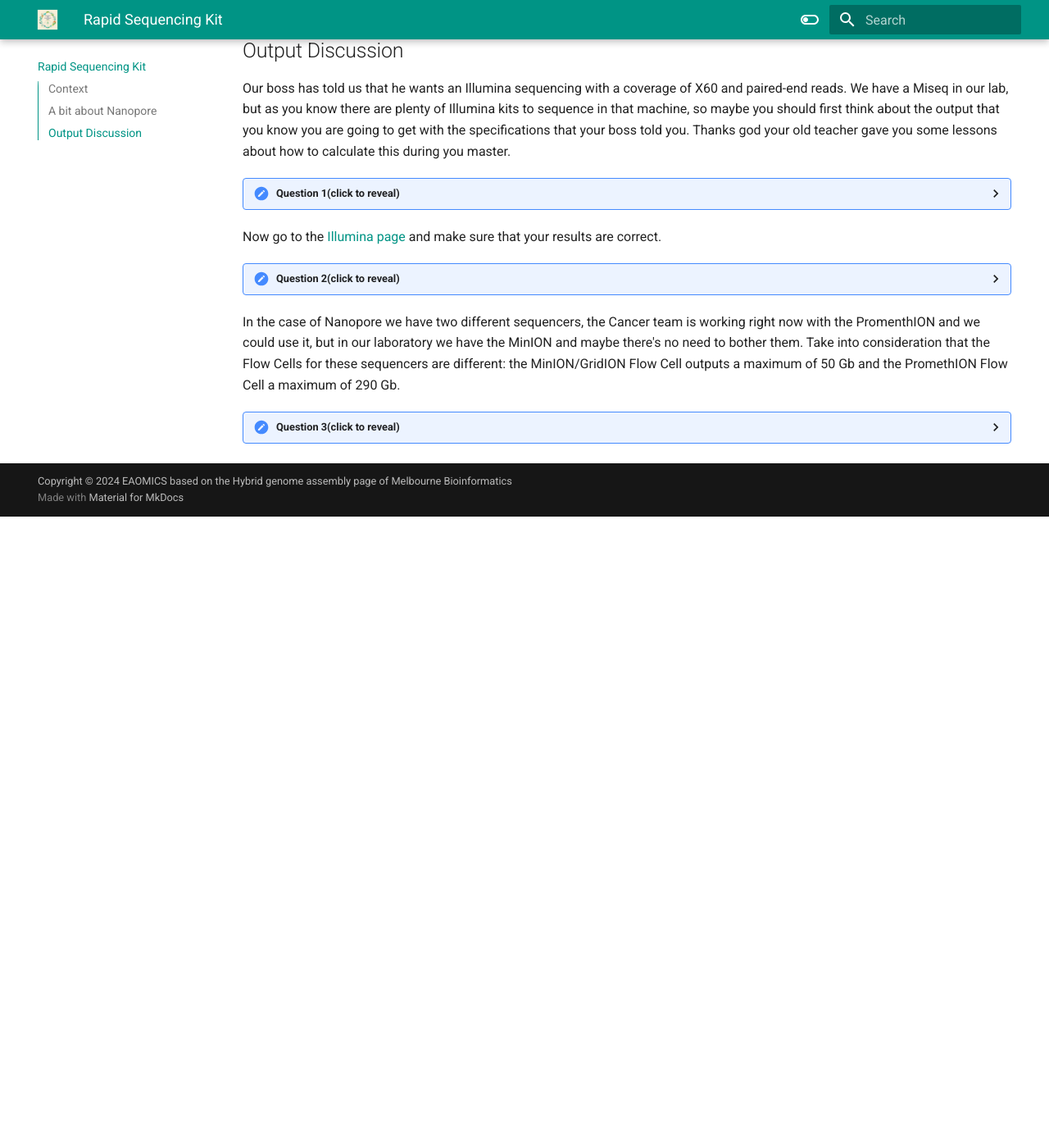
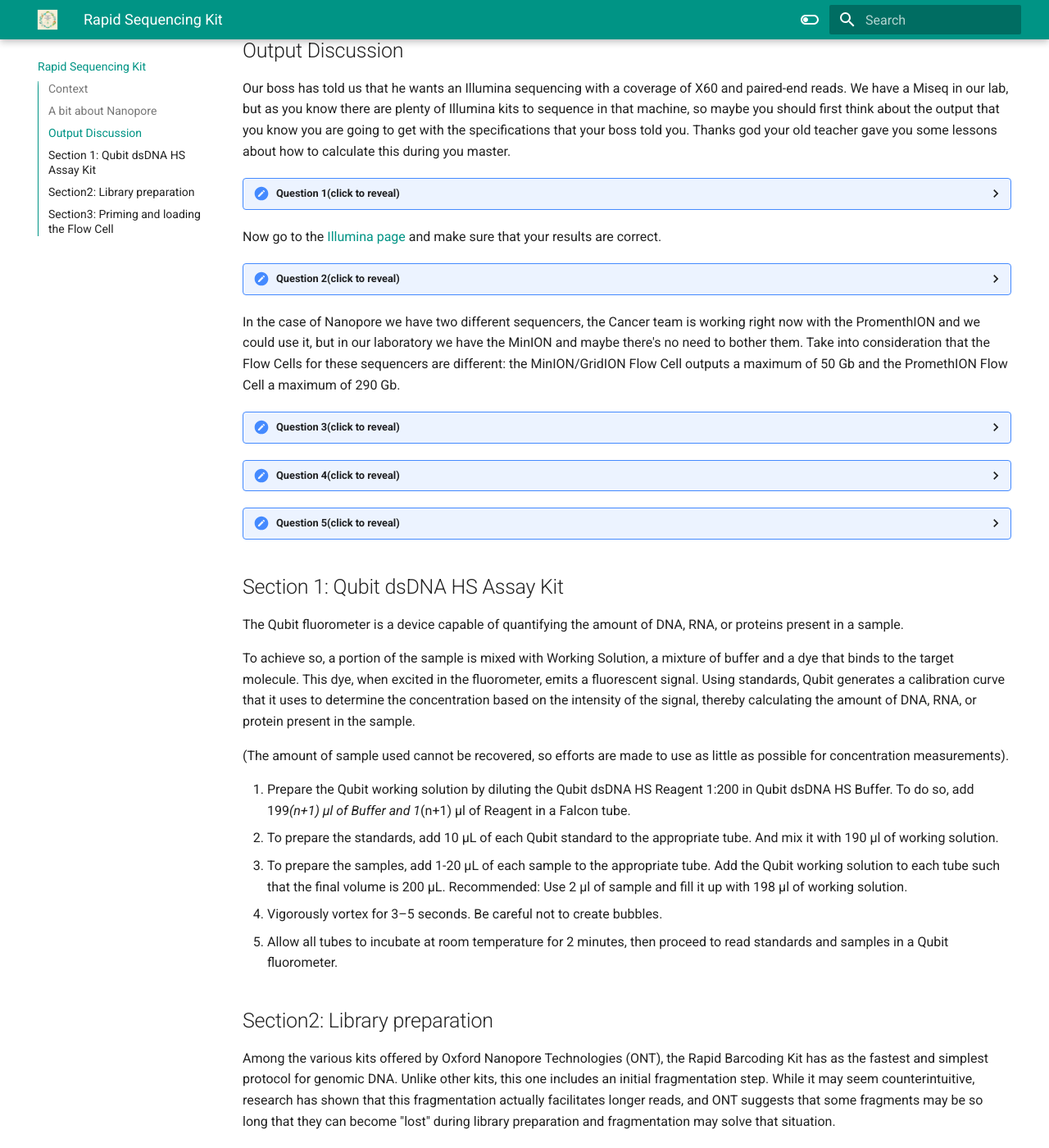
Before and after one commit to EAEOMICS/Hybrid-genome-assembly-practice, an MkDocs documentation site: the page built from docs/Laboratory_practice.md, in a window 1280 px wide and 1400 px high, scrolled down 1852 px. Shown: the whole window at 82% size. Built offline with MkDocs 1.6.1 and Material for MkDocs 9.7.7, drawn with Linux system fonts in a browser that asks for light colours; emoji names are drawn with the system emoji font; before the commit the page ends 2482 px from its top, so only the background shows below that; some of the changed text lies outside the part shown.

Commit message:
Update Laboratory_practice.md

```diff
--- a/docs/Laboratory_practice.md
+++ b/docs/Laboratory_practice.md
@@ -39,17 +39,17 @@
 <details>
 <summary>Question 3(click to reveal)</summary>
 Knowing this, which sequencer would you use to sequence your sample?
-<details>
+</details>
 
 <details>
 <summary>Question 4(click to reveal)</summary>
 If we use the whole Flow Cell, which cover should we get?
-<details>
+</details>
 
 <details>
 <summary>Question 5(click to reveal)</summary>
 With the research that we have already done we know that we only need a coverage of X20 with the nanopore reads. Obviously your output is going to be much more bigger, How would you handle it?
-<details>
+</details>
 
 
 ## Section 1: Qubit dsDNA HS Assay Kit
```
